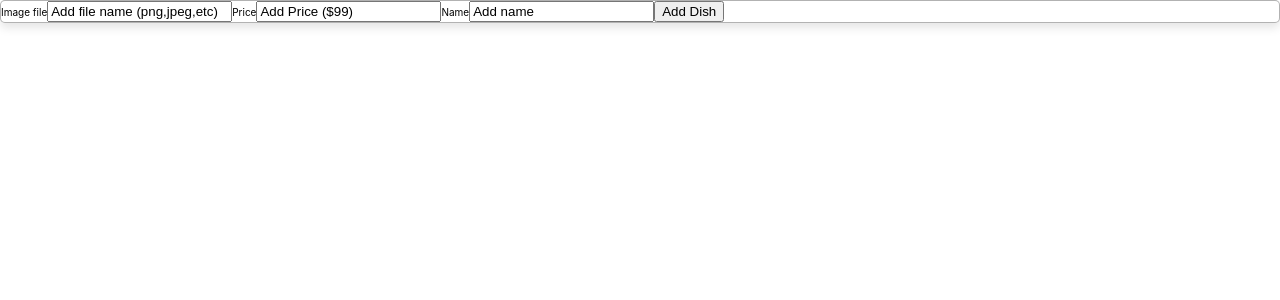
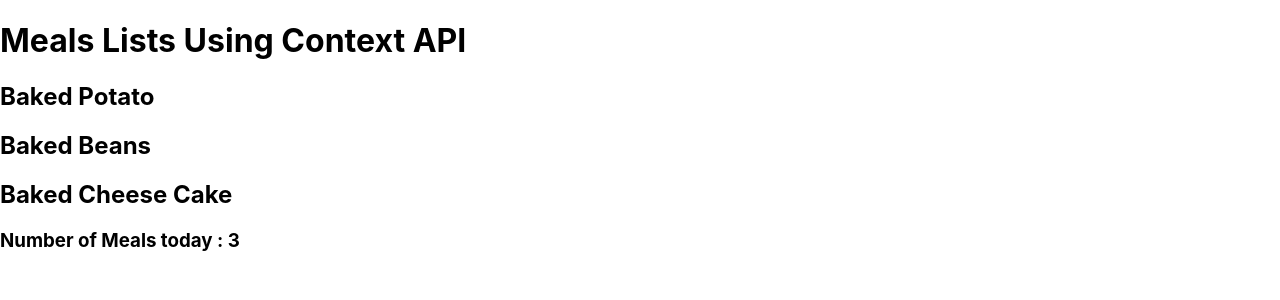
Before and after one commit to HtetMinPaing/React-Lab, a React (Create React App) app in the folder firstapp/: page / in a window 1280 px wide. Shown: the top 300 px of the page. Built offline with nearby package versions, Linux system fonts and the light colour scheme.

Commit message:
some changes 18/12/2022 8:12 PM

```diff
--- a/firstapp/src/App.css
+++ b/firstapp/src/App.css
@@ -1,4 +1,4 @@
-/*.App {
+.App {
   text-align: center;
 }
 
@@ -36,7 +36,7 @@
     transform: rotate(360deg);
   }
 }
-*/
-html{
+
+/* html{
     font-size: 62.5%;
-}
+} */
--- a/firstapp/src/App.js
+++ b/firstapp/src/App.js
@@ -1,10 +1,14 @@
 import './App.css';
-import Container from './Hook/CardUsingHook';
-
+import MealsList from './ContentAPI/consumer/MealsList';
+import MealsProvider from './ContentAPI/provider/MealsProvider';
+import Counter from './ContentAPI/consumer/Counter';
 
 function App() {
   return (
-    <Container/>
+    <MealsProvider>
+      <MealsList/>
+      <Counter/>
+    </MealsProvider>
   );
 }
 
--- /dev/null
+++ b/firstapp/src/ContentAPI/consumer/Counter.js
@@ -0,0 +1,14 @@
+import { useMealsListsContext } from "../provider/MealsProvider";
+
+const Counter = () =>{
+
+    const { meals } = useMealsListsContext();
+
+    return (
+        <div>
+            <h3>Number of Meals today : {meals.length}</h3>
+        </div>
+    )
+}
+
+export default Counter;
--- /dev/null
+++ b/firstapp/src/ContentAPI/consumer/MealsList.js
@@ -0,0 +1,17 @@
+import { useMealsListsContext } from "../provider/MealsProvider";
+
+const MealsList = () => {
+
+    const { meals } = useMealsListsContext();
+
+    return (
+        <div>
+            <h1>Meals Lists Using Context API</h1>
+            {meals.map((meal,index)=>(
+                <h2 key={index}>{meal}</h2>
+            ))}
+        </div>
+    )
+}
+
+export default MealsList;
--- /dev/null
+++ b/firstapp/src/ContentAPI/provider/MealsProvider.js
@@ -0,0 +1,20 @@
+import React from 'react'
+
+const MealsContent = React.createContext();
+
+const todaysMeal = ["Baked Potato", "Baked Beans", "Baked Cheese Cake"]
+
+const MealsProvider = ({children}) =>{
+
+    const [meals,setMealsLists] = React.useState(todaysMeal);
+
+    return (
+        <MealsContent.Provider value={{meals}}>
+            {children}
+        </MealsContent.Provider>
+    )
+}
+
+export const useMealsListsContext = () => React.useContext(MealsContent);
+
+export default MealsProvider;
```
